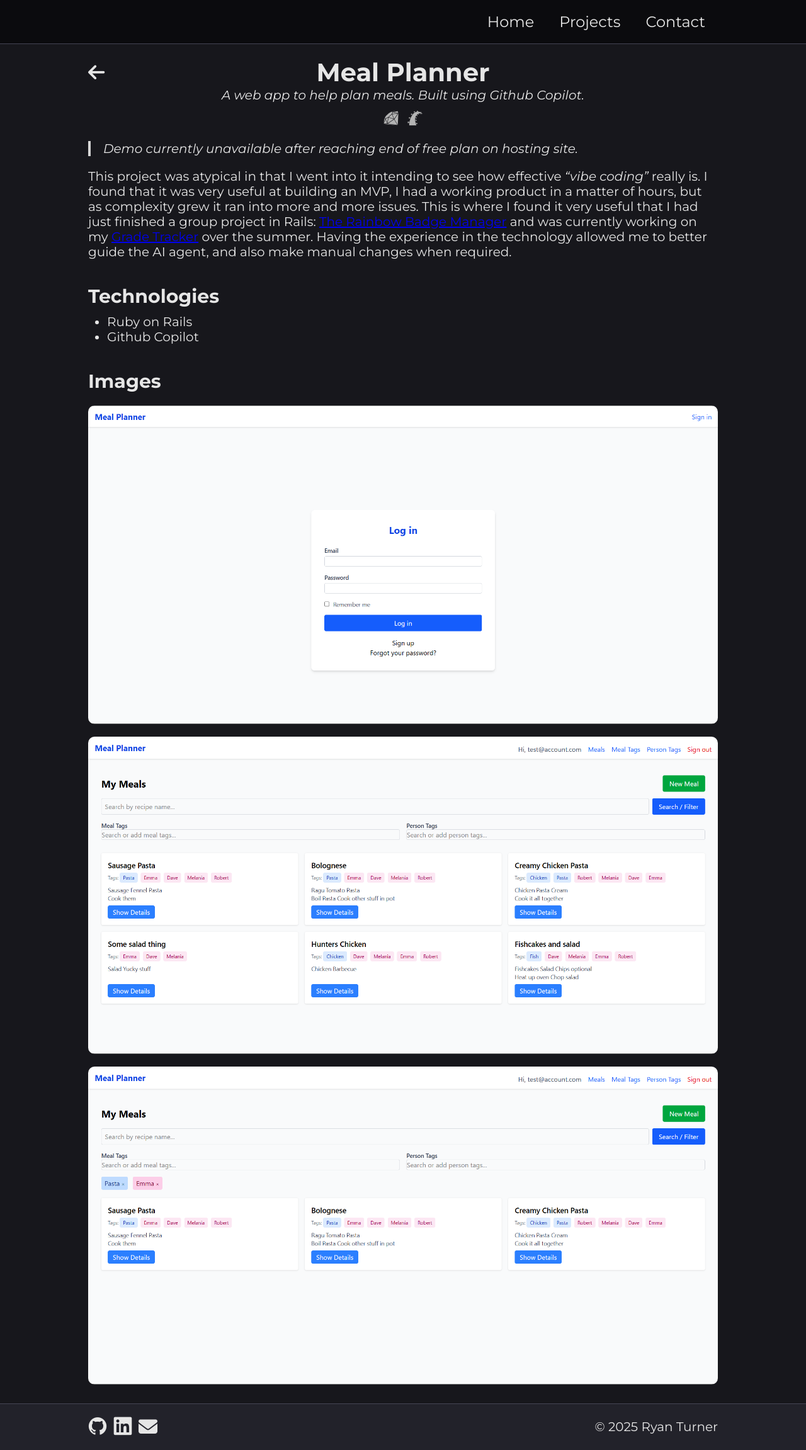
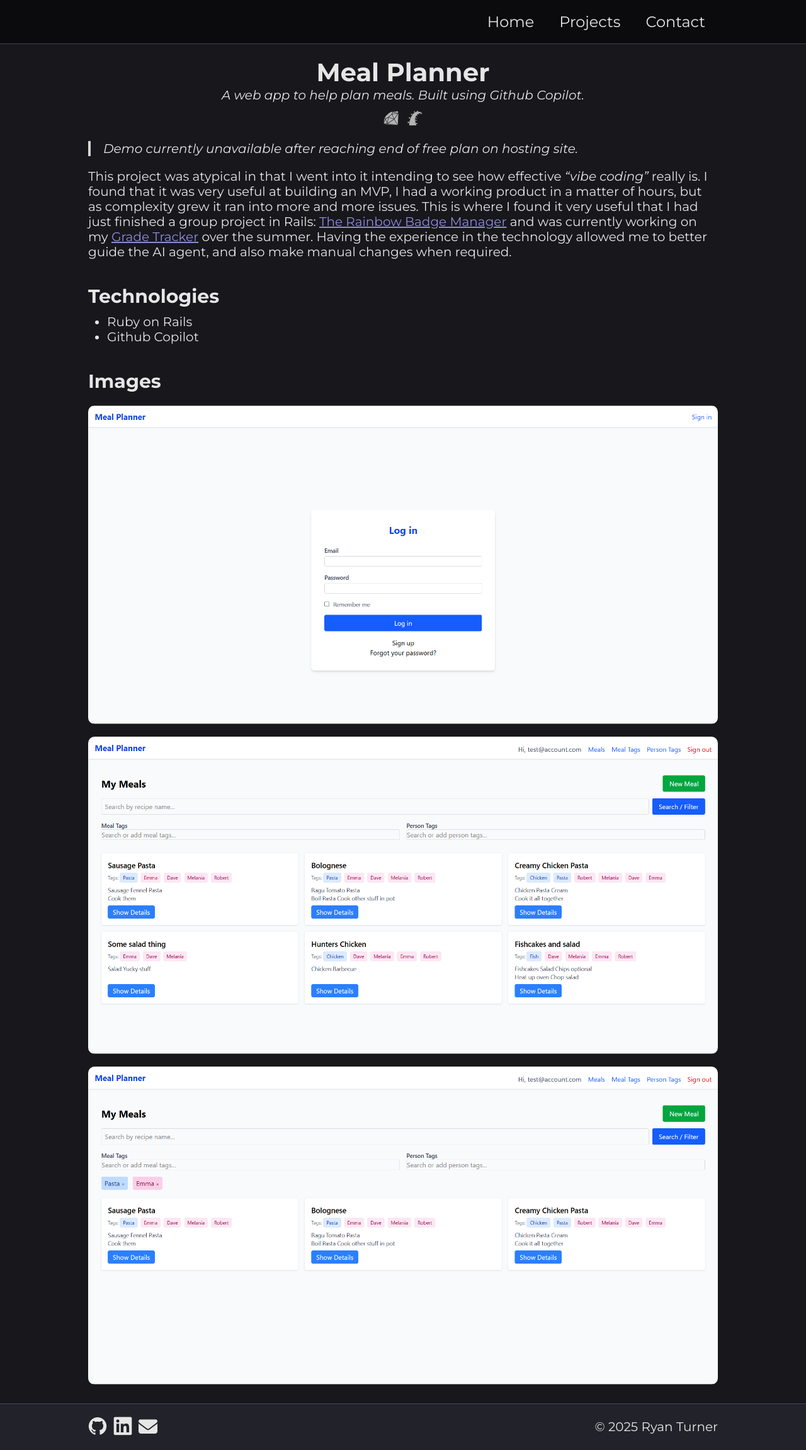
Before and after one commit to Turnlings/turnlings.github.io, a Jekyll site: the page built from _projects/meal_planner.md, in a window 1280 px wide. Shown: the whole page at 63% size. Built offline with Jekyll 4.4.1, drawn with Linux system fonts in a browser that asks for light colours.

Commit message:
Improve link styling

```diff
--- a/_layouts/project.html
+++ b/_layouts/project.html
@@ -4,9 +4,9 @@
 ---
 <div class="project">
     <div class="header-container">
-      <a href="/" class="back-button">
+      <!-- <a href="/" class="back-button">
         <i class="fa-solid fa-arrow-left"></i>
-      </a>
+      </a> -->
       <h1>{{ page.title }}</h1>
     </div>
     <p class="description">{{ page.description }}</p>
--- a/_sass/abstracts/_variables.scss
+++ b/_sass/abstracts/_variables.scss
@@ -15,6 +15,7 @@
 $shadow: hsl(240, 10%, 0%);
 
 $brand: hsl(240, 50%, 50%);
+$brand-light: hsl(240, 50%, 70%);
 
 $breakpoint-sm: 600px;
 $breakpoint-md: 800px;
--- a/_sass/components/_project-card.scss
+++ b/_sass/components/_project-card.scss
@@ -60,7 +60,7 @@
             font-weight: bold;
 
             &:hover {
-                text-decoration: underline;
+                color: $text-muted;
             }
         }
 
--- a/_sass/layout/_footer.scss
+++ b/_sass/layout/_footer.scss
@@ -20,8 +20,12 @@
         justify-content: center;
 
         a {
-            color: inherit;
+            color: $text;
             text-decoration: none;
+
+            &:hover {
+                color: $text-muted;
+            }
         }
 
         i {
--- a/_sass/pages/_project.scss
+++ b/_sass/pages/_project.scss
@@ -83,6 +83,10 @@
             padding-left: 1.5rem;
         }
     }
+
+    a {
+        color: $brand-light;
+    }
 }
 
 .back-button {
```
